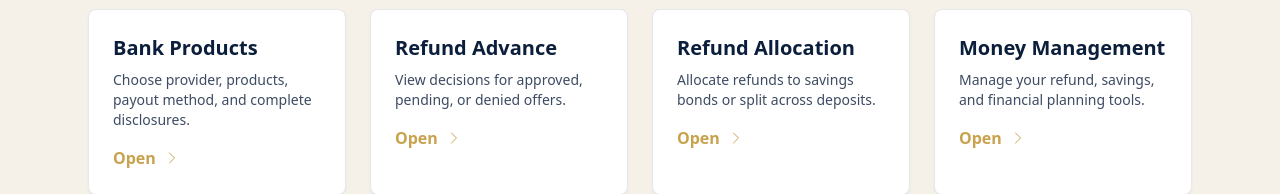
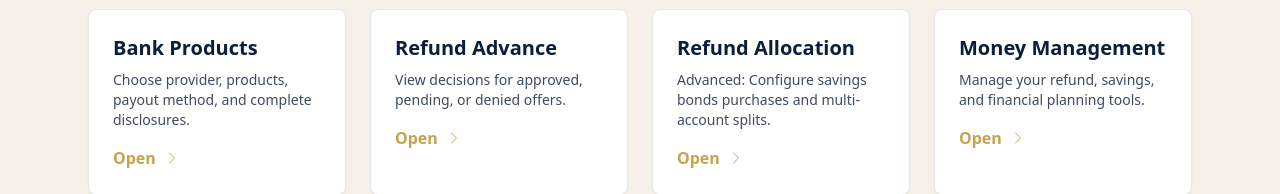
Before and after one commit to condre-art/ross-tax-prep-frontend, a Next.js app: page / in a window 1280 px wide. Shown: the part 547-741 px from the top of the page. Built offline with nearby package versions, Linux system fonts and the light colour scheme.

Commit message:
Clarify distinction between Refund Allocation and Money Management sections
Co-authored-by: condre-art <257113050+condre-art@users.noreply.github.com>

```diff
--- a/app/page.tsx
+++ b/app/page.tsx
@@ -76,7 +76,7 @@ export default function Home() {
           />
           <SectionCard
             title="Refund Allocation"
-            description="Allocate refunds to savings bonds or split across deposits."
+            description="Advanced: Configure savings bonds purchases and multi-account splits."
             href="/app/refund-allocation"
           />
           <SectionCard
--- a/tsconfig.json
+++ b/tsconfig.json
@@ -29,6 +29,8 @@
     "**/*.tsx"
   ],
   "exclude": [
-    "node_modules"
+    "node_modules",
+    "functions",
+    "types"
   ]
 }
```
